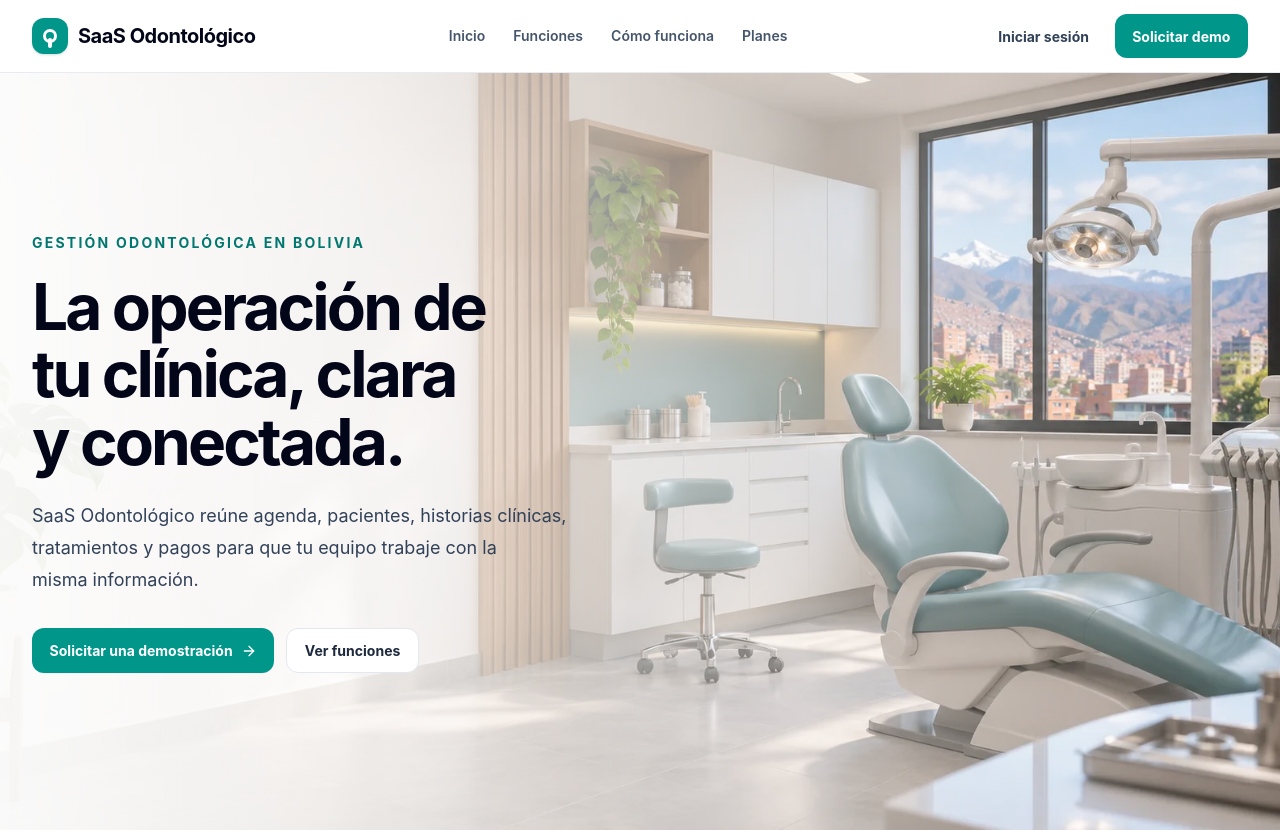
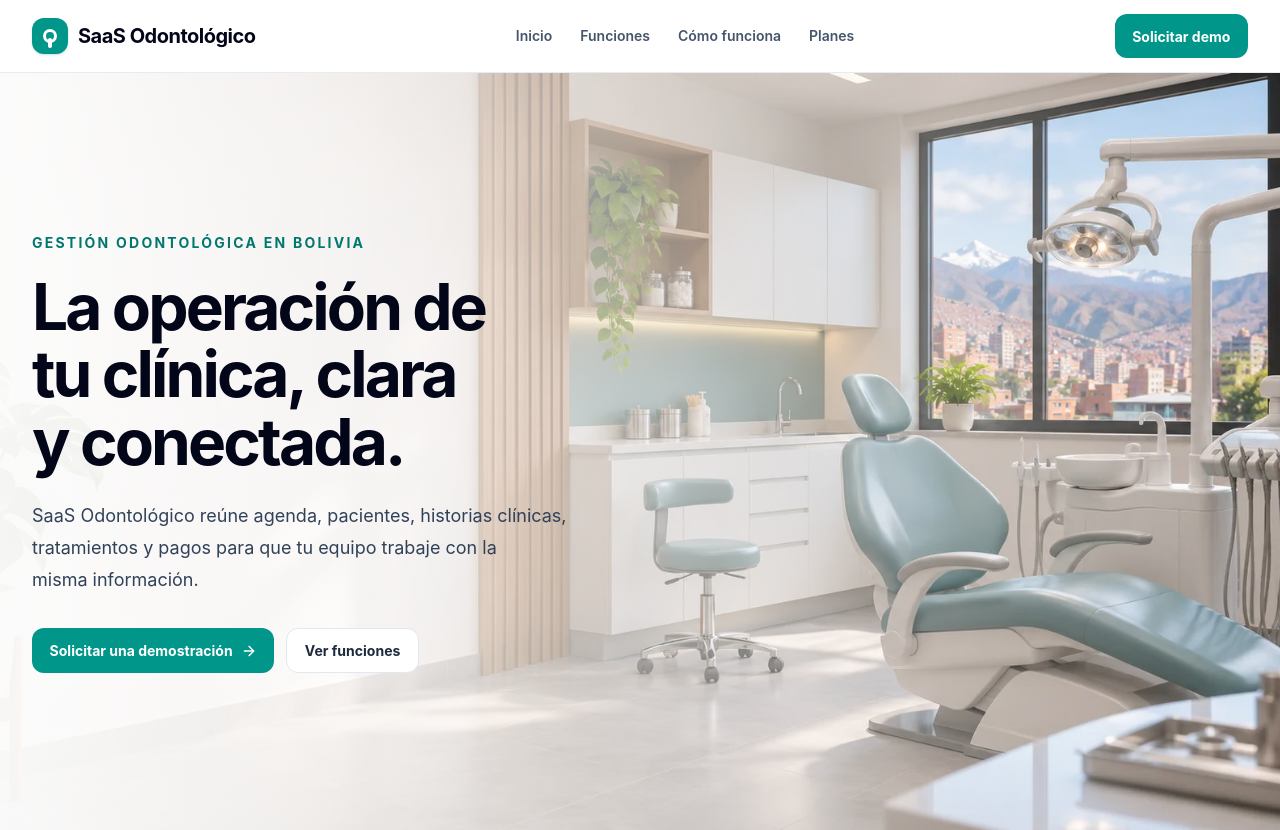
Before and after one commit to TechnologicalWorld/lading-saas-dental, a Next.js app: page / in a window 1280 px wide. Shown: the top 830 px of the page. Built offline with nearby package versions, Linux system fonts and the light colour scheme; no server answers.

Commit message:
feat: retirar el botón de iniciar sesión y el botón de solicitar demo dirija a whatsapp

```diff
--- a/components/header.tsx
+++ b/components/header.tsx
@@ -12,8 +12,7 @@ export function Header() {
           {navigation.map((item) => <Link key={item.href} href={item.href} className="text-sm font-semibold text-slate-600 transition-colors hover:text-teal-700 focus-visible:outline-2 focus-visible:outline-offset-4 focus-visible:outline-teal-600">{item.label}</Link>)}
         </nav>
         <div className="hidden items-center gap-2 lg:flex">
-          <Link href={siteConfig.routes.login} className="button-base text-slate-700 hover:bg-slate-100">Iniciar sesión</Link>
-          <Link href={siteConfig.routes.contact} className="button-base bg-teal-600 text-white hover:bg-teal-700">Solicitar demo</Link>
+          <Link href={siteConfig.routes.whatsapp} className="button-base bg-teal-600 text-white hover:bg-teal-700">Solicitar demo</Link>
         </div>
         <MobileNavigation />
       </Container>
```
